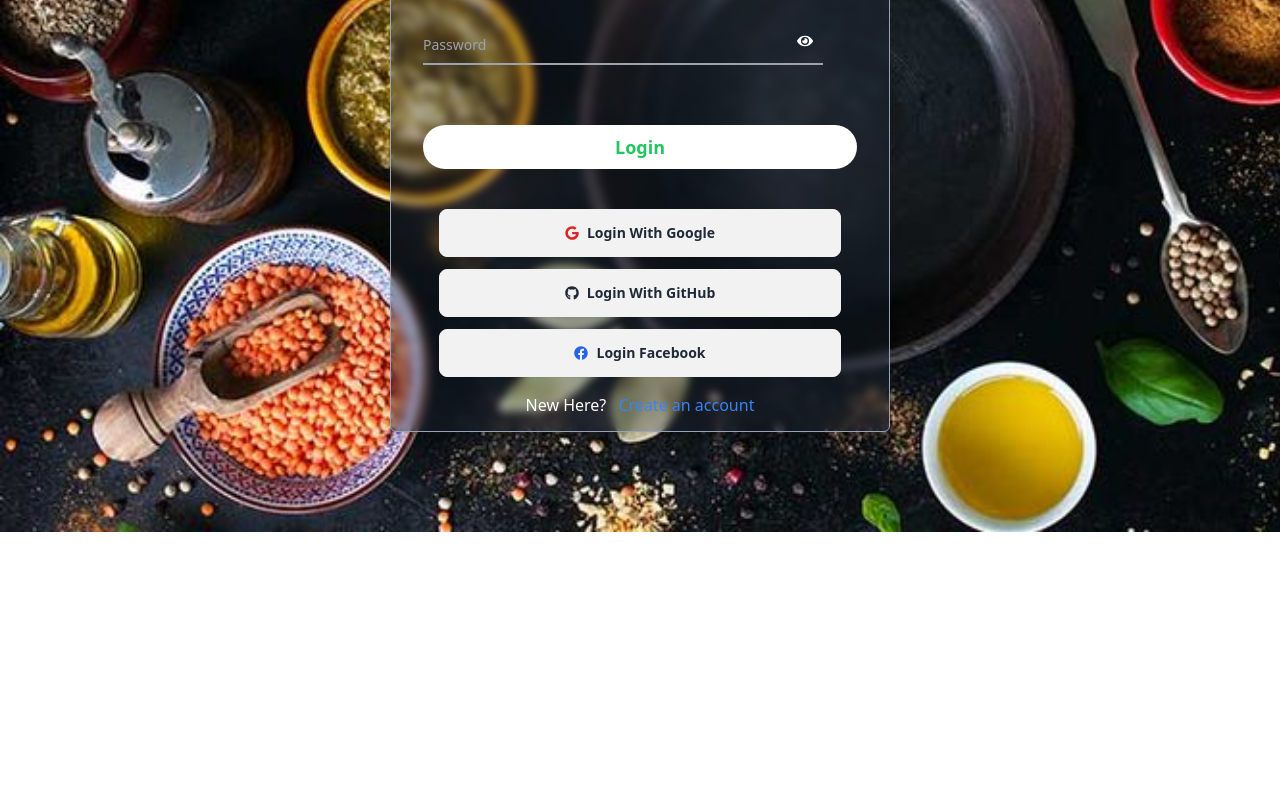
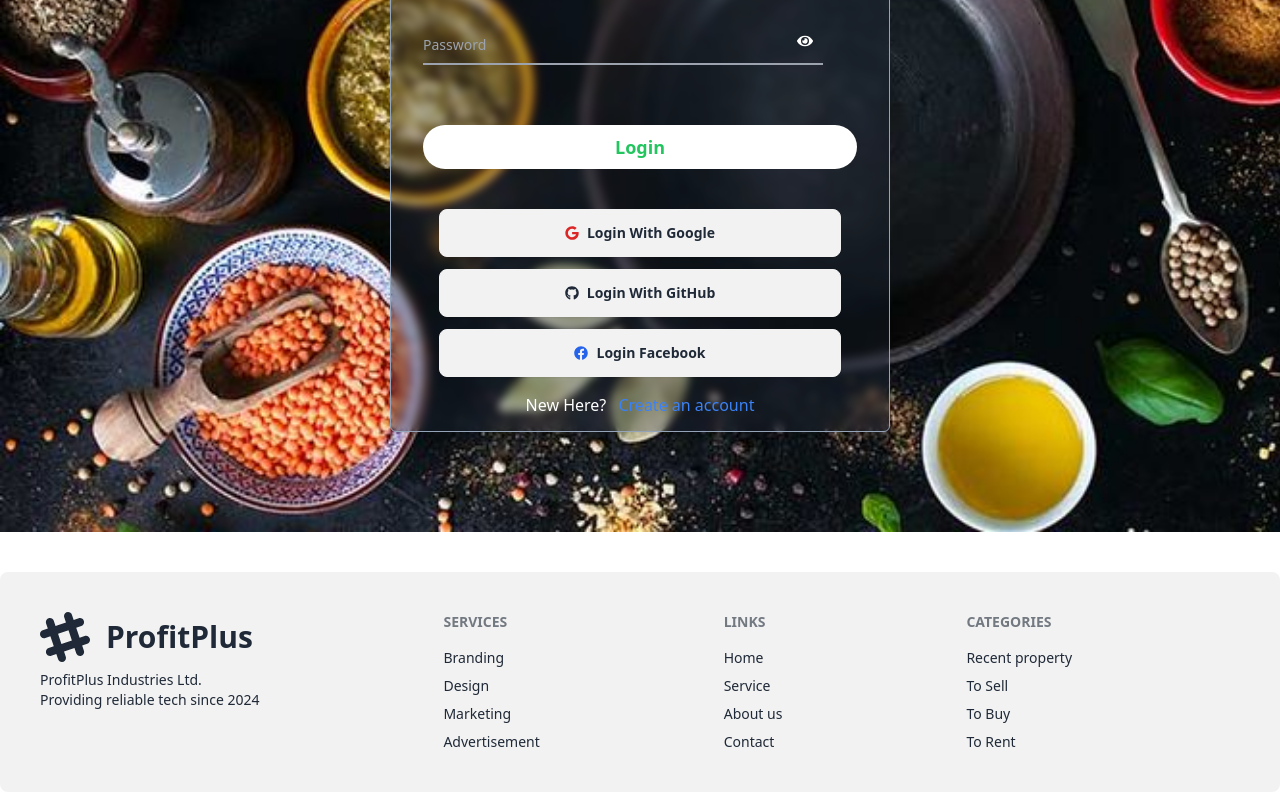
Before and after one commit to mominulislamsharon/assignment-9-real-estate, a React (Vite) app: page /login in a window 1280 px wide. Shown: the part 340-1140 px from the top of the page. Before the commit the page ends 872 px from the top, so only its background shows below. Built offline with nearby package versions, Linux system fonts and the light colour scheme; no server answers.

Commit message:
crate footer

```diff
--- a/src/Pages/Home/Home.jsx
+++ b/src/Pages/Home/Home.jsx
@@ -1,6 +1,6 @@
 import { useEffect, useState } from "react";
 import OfficeBulding from "../../components/OfficeBulding/OfficeBulding";
-
+import BannerSlider from "../../components/BannerSlider/BannerSlider";
 const Home = () => {
   const [officeBulding, setOfficeBulding] = useState([]);
 
@@ -12,9 +12,10 @@ const Home = () => {
   },[])
   return (
     <div>
-      <h1 className=' text-black text-5xl'>this is slider </h1>
+      <BannerSlider></BannerSlider>
       <div>
-          <h1 className="text-center mt-7 text-3xl font-bold">Office Building</h1>
+          <h1 className="text-center mt-7 text-3xl font-bold">Recent Property Listed</h1>
+          <p className="text-center text-slate-500 font-medium pt-2">Unlock your potential, seize opportunities, embrace challenges. Fuel your passion and inspire greatness within yourself</p>
           <div className="mt-6 grid grid-cols-3 gap-6">
           {
             officeBulding.map(office => <OfficeBulding key={office.id} office={office}></OfficeBulding>)
--- /dev/null
+++ b/src/components/BannerSlider/BannerSlider.jsx
@@ -0,0 +1,118 @@
+import { Carousel, Typography, Button } from "@material-tailwind/react";
+
+const BannerSlider = () => {
+    return (
+        <Carousel className="rounded-xl">
+      <div className="relative h-full w-full">
+        <img
+          src="https://images.unsplash.com/photo-1497436072909-60f360e1d4b1?ixlib=rb-4.0.3&ixid=MnwxMjA3fDB8MHxwaG90by1wYWdlfHx8fGVufDB8fHx8&auto=format&fit=crop&w=2560&q=80"
+          alt="image 1"
+          className="h-full w-full object-cover"
+        />
+        <div className="absolute inset-0 grid h-full w-full place-items-center bg-black/75">
+          <div className="w-3/4 text-center md:w-2/4">
+            <Typography
+              variant="h1"
+              color="white"
+              className="mb-4 text-3xl md:text-4xl lg:text-5xl"
+            >
+              The Beauty of Nature
+            </Typography>
+            <Typography
+              variant="lead"
+              color="white"
+              className="mb-12 opacity-80"
+            >
+              It is not so much for its beauty that the forest makes a claim
+              upon men&apos;s hearts, as for that subtle something, that quality
+              of air that emanation from old trees, that so wonderfully changes
+              and renews a weary spirit.
+            </Typography>
+            <div className="flex justify-center gap-2">
+              <Button size="lg" color="white">
+                Explore
+              </Button>
+              <Button size="lg" color="white" variant="text">
+                Gallery
+              </Button>
+            </div>
+          </div>
+        </div>
+      </div>
+      <div className="relative h-full w-full">
+        <img
+          src="https://images.unsplash.com/photo-1493246507139-91e8fad9978e?ixlib=rb-4.0.3&ixid=MnwxMjA3fDB8MHxwaG90by1wYWdlfHx8fGVufDB8fHx8&auto=format&fit=crop&w=2940&q=80"
+          alt="image 2"
+          className="h-full w-full object-cover"
+        />
+        <div className="absolute inset-0 grid h-full w-full items-center bg-black/75">
+          <div className="w-3/4 pl-12 md:w-2/4 md:pl-20 lg:pl-32">
+            <Typography
+              variant="h1"
+              color="white"
+              className="mb-4 text-3xl md:text-4xl lg:text-5xl"
+            >
+              The Beauty of Nature
+            </Typography>
+            <Typography
+              variant="lead"
+              color="white"
+              className="mb-12 opacity-80"
+            >
+              It is not so much for its beauty that the forest makes a claim
+              upon men&apos;s hearts, as for that subtle something, that quality
+              of air that emanation from old trees, that so wonderfully changes
+              and renews a weary spirit.
+            </Typography>
+            <div className="flex gap-2">
+              <Button size="lg" color="white">
+                Explore
+              </Button>
+              <Button size="lg" color="white" variant="text">
+                Gallery
+              </Button>
+            </div>
+          </div>
+        </div>
+      </div>
+      <div className="relative h-full w-full">
+        <img
+          src="https://images.unsplash.com/photo-1518623489648-a173ef7824f3?ixlib=rb-4.0.3&ixid=MnwxMjA3fDB8MHxwaG90by1wYWdlfHx8fGVufDB8fHx8&auto=format&fit=crop&w=2762&q=80"
+          alt="image 3"
+          className="h-full w-full object-cover"
+        />
+        <div className="absolute inset-0 grid h-full w-full items-end bg-black/75">
+          <div className="w-3/4 pl-12 pb-12 md:w-2/4 md:pl-20 md:pb-20 lg:pl-32 lg:pb-32">
+            <Typography
+              variant="h1"
+              color="white"
+              className="mb-4 text-3xl md:text-4xl lg:text-5xl"
+            >
+              The Beauty of Nature
+            </Typography>
+            <Typography
+              variant="lead"
+              color="white"
+              className="mb-12 opacity-80"
+            >
+              It is not so much for its beauty that the forest makes a claim
+              upon men&apos;s hearts, as for that subtle something, that quality
+              of air that emanation from old trees, that so wonderfully changes
+              and renews a weary spirit.
+            </Typography>
+            <div className="flex gap-2">
+              <Button size="lg" color="white">
+                Explore
+              </Button>
+              <Button size="lg" color="white" variant="text">
+                Gallery
+              </Button>
+            </div>
+          </div>
+        </div>
+      </div>
+    </Carousel>
+    );
+};
+
+export default BannerSlider;
--- /dev/null
+++ b/src/components/Footer/Footer.jsx
@@ -0,0 +1,66 @@
+import { Link } from "react-router-dom";
+
+
+const Footer = () => {
+    const scrollUp = () => {
+        window.scrollUp({
+            top: 0,
+            behavior: "smooth",
+          });
+    }
+    return (
+        <footer className="footer mt-10 rounded-lg mb-2 p-10 bg-base-200 text-base-content">
+  <aside className="">
+    <div className="flex items-center gap-4">
+    <svg width="50" height="50" viewBox="0 0 24 24" xmlns="http://www.w3.org/2000/svg" fillRule="evenodd" clipRule="evenodd" className="fill-current"><path d="M22.672 15.226l-2.432.811.841 2.515c.33 1.019-.209 2.127-1.23 2.456-1.15.325-2.148-.321-2.463-1.226l-.84-2.518-5.013 1.677.84 2.517c.391 1.203-.434 2.542-1.831 2.542-.88 0-1.601-.564-1.86-1.314l-.842-2.516-2.431.809c-1.135.328-2.145-.317-2.463-1.229-.329-1.018.211-2.127 1.231-2.456l2.432-.809-1.621-4.823-2.432.808c-1.355.384-2.558-.59-2.558-1.839 0-.817.509-1.582 1.327-1.846l2.433-.809-.842-2.515c-.33-1.02.211-2.129 1.232-2.458 1.02-.329 2.13.209 2.461 1.229l.842 2.515 5.011-1.677-.839-2.517c-.403-1.238.484-2.553 1.843-2.553.819 0 1.585.509 1.85 1.326l.841 2.517 2.431-.81c1.02-.33 2.131.211 2.461 1.229.332 1.018-.21 2.126-1.23 2.456l-2.433.809 1.622 4.823 2.433-.809c1.242-.401 2.557.484 2.557 1.838 0 .819-.51 1.583-1.328 1.847m-8.992-6.428l-5.01 1.675 1.619 4.828 5.011-1.674-1.62-4.829z"></path></svg>
+    <h1 className="text-3xl font-bold">ProfitPlus</h1>
+    </div>
+    <div>
+    <p>ProfitPlus Industries Ltd.<br/>Providing reliable tech since 2024</p>
+
+    </div>
+  </aside>
+  <nav>
+    <h6 className="footer-title">Services</h6>
+    <a className="link link-hover">Branding</a>
+    <a className="link link-hover">Design</a>
+    <a className="link link-hover">Marketing</a>
+    <a className="link link-hover">Advertisement</a>
+  </nav>
+  <nav>
+    <h6 className="footer-title">Links</h6>
+    <Link
+          to="./"
+          spy={true}
+          smooth={true}
+          offset={-70}
+          duration={1000}
+          onClick={scrollUp}
+        >
+          Home
+        </Link>
+        <Link
+  to="service"
+  spy={true}
+  smooth={true}
+  offset={-70}
+  duration={1000}
+  onClick={scrollUp}
+>
+  Service
+</Link>
+    <a className="link link-hover">About us</a>
+    <a className="link link-hover">Contact</a>
+  </nav>
+  <nav>
+    <h6 className="footer-title">Categories</h6>
+    <a className="link link-hover">Recent property</a>
+    <a className="link link-hover">To Sell</a>
+    <a className="link link-hover">To Buy</a>
+    <a className="link link-hover">To Rent</a>
+  </nav>
+</footer>
+    );
+};
+
+export default Footer;
--- a/src/layout/Root.jsx
+++ b/src/layout/Root.jsx
@@ -1,12 +1,14 @@
 import { Outlet } from "react-router-dom";
 import Navbar from "../components/Navbar/Navbar";
 import Home from "../Pages/Home/Home";
+import Footer from "../components/Footer/Footer";
 
 const Root = () => {
   return (
     <div className="container mx-auto">
       <Navbar></Navbar>
      <Outlet></Outlet>
+     <Footer></Footer>
     </div>
   );
 };
```
